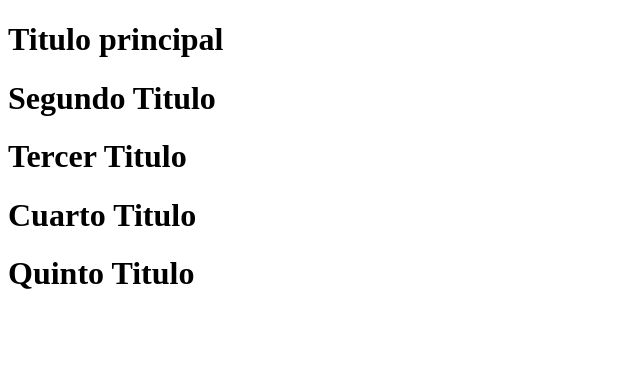
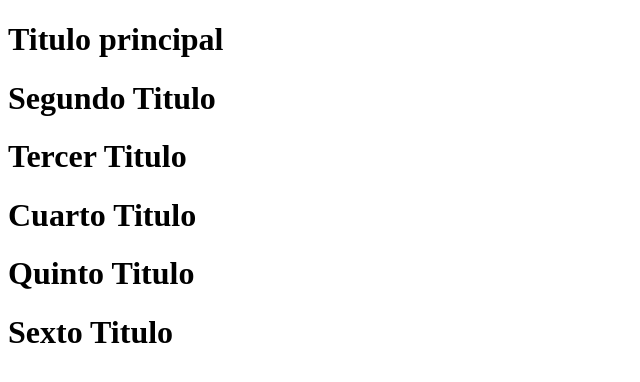
Before and after one commit to JuanJaimes2709/Pagina_Git, a plain HTML site: page index.html in a window 1280 px wide. Shown: the whole page, without its empty margins (0-640 px from the left). Drawn offline with Linux system fonts and the light colour scheme.

Commit message:
Septimo Commit

```diff
--- a/index.html
+++ b/index.html
@@ -11,5 +11,6 @@
   <h1>Tercer Titulo</h1>
   <h1>Cuarto Titulo</h1>
   <h1>Quinto Titulo</h1>
+  <h1>Sexto Titulo</h1>
 </body>
 </html>
```
